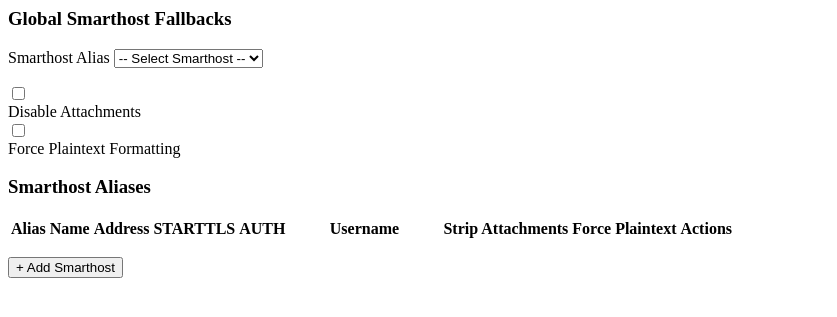
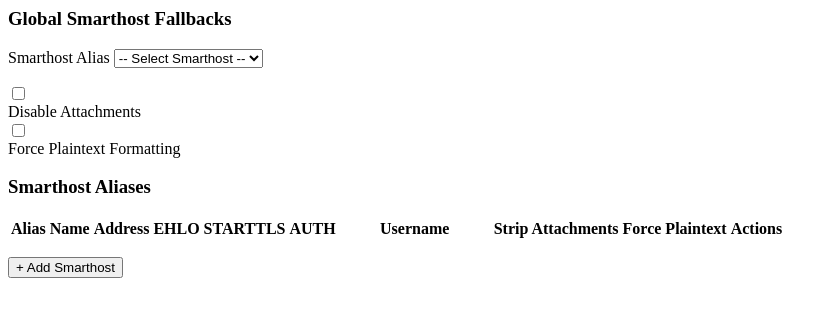
Before and after one commit to veduco/pySMTP-pushover, a FastAPI app: template frontend/templates/tab_smarthost.html in a window 1280 px wide. Shown: the top 317 px of the page, without its empty margins (0-837 px from the left). Run offline with FastAPI, Linux system fonts and the light colour scheme; the template is opened without the code that fills it, so the values that code supplies are empty.

Commit message:
Add missing column display for EHLO name

```diff
--- a/frontend/templates/tab_smarthost.html
+++ b/frontend/templates/tab_smarthost.html
@@ -23,6 +23,7 @@
             <tr>
                 <th class="table-sort" style="width: auto;" @click="setSmarthostSort('alias')">Alias Name <span style="font-size: 0.8em;" x-show="smarthostSortCol==='alias'" x-text="smarthostSortDir===1 ? '▲' : '▼'"></span></th>
                 <th class="table-sort" @click="setSmarthostSort('address')">Address <span style="font-size: 0.8em;" x-show="smarthostSortCol==='address'" x-text="smarthostSortDir===1 ? '▲' : '▼'"></span></th>
+                <th class="table-sort table-col-min" @click="setSmarthostSort('ehlo')">EHLO <span style="font-size: 0.8em;" x-show="smarthostSortCol==='ehlo'" x-text="smarthostSortDir===1 ? '▲' : '▼'"></span></th>
                 <th class="table-sort table-col-min" @click="setSmarthostSort('starttls')">STARTTLS <span style="font-size: 0.8em;" x-show="smarthostSortCol==='starttls'" x-text="smarthostSortDir===1 ? '▲' : '▼'"></span></th>
                 <th class="table-sort table-col-min" @click="setSmarthostSort('auth')">AUTH <span style="font-size: 0.8em;" x-show="smarthostSortCol==='auth'" x-text="smarthostSortDir===1 ? '▲' : '▼'"></span></th>
                 <th class="table-sort table-col-min" style="min-width: 150px;" @click="setSmarthostSort('username')">Username <span style="font-size: 0.8em;" x-show="smarthostSortCol==='username'" x-text="smarthostSortDir===1 ? '▲' : '▼'"></span></th>
@@ -36,6 +37,7 @@
                 <tr>
                     <td><strong x-text="sh.alias"></strong></td>
                     <td x-text="sh.hostname + ':' + sh.port"></td>
+                    <td class="table-col-min" x-text="sh.advertised_hostname || '-'"></td>
                     <td class="table-col-min" style="text-align: center;">
                         <svg x-show="sh.starttls" viewBox="0 0 24 24" width="16" height="16" fill="none" stroke="#10b981" stroke-width="3" stroke-linecap="round" stroke-linejoin="round"><polyline points="20 6 9 17 4 12"></polyline></svg>
                         <svg x-show="!sh.starttls" viewBox="0 0 24 24" width="16" height="16" fill="none" stroke="#ef4444" stroke-width="3" stroke-linecap="round" stroke-linejoin="round"><line x1="18" y1="6" x2="6" y2="18"></line><line x1="6" y1="6" x2="18" y2="18"></line></svg>
```
